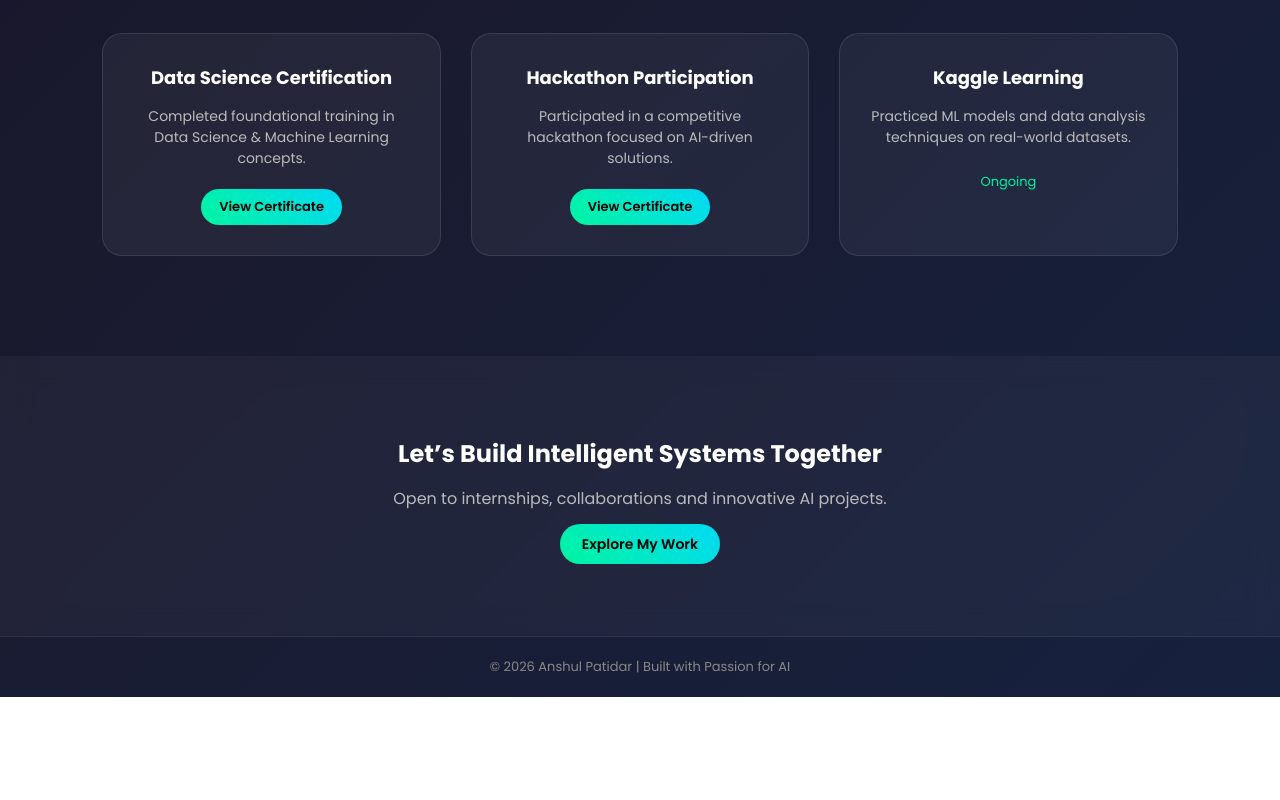
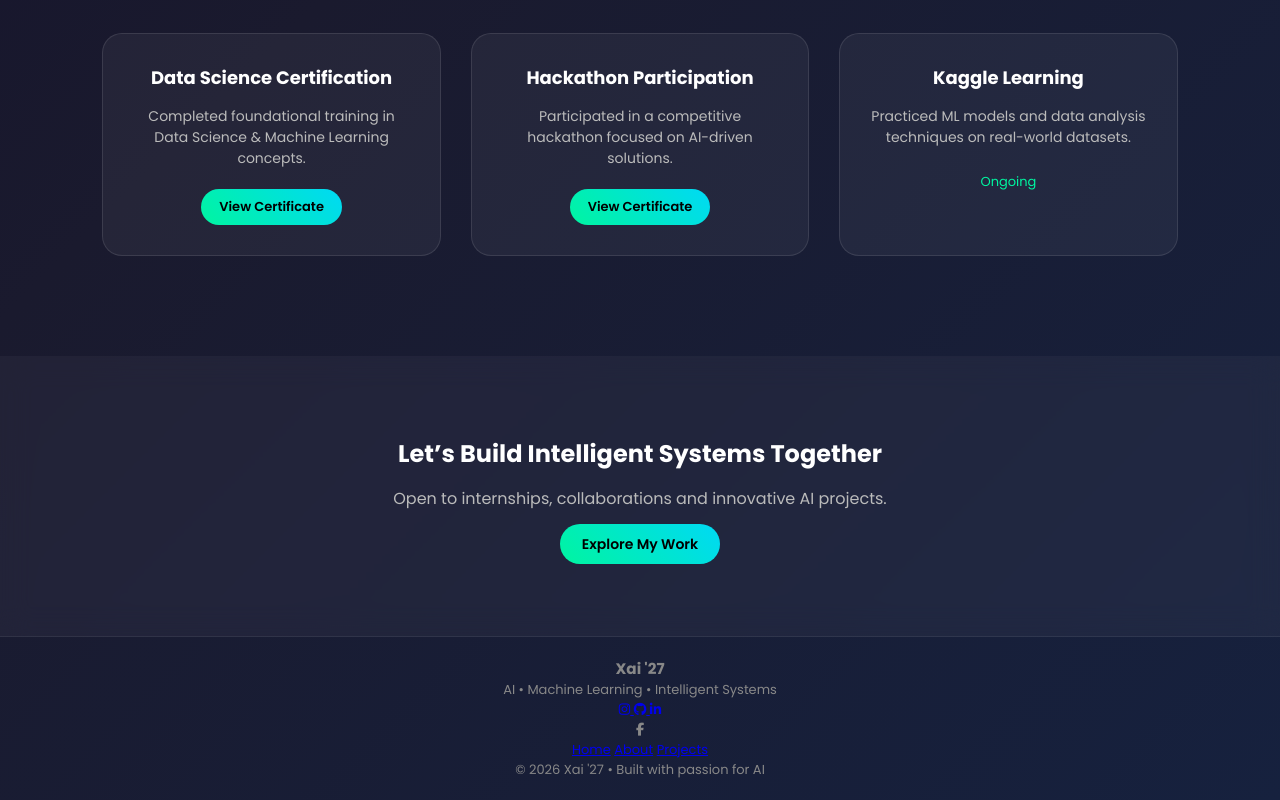
Before and after one commit to anshul-94/xai-27-portfolio, a plain HTML site: page index.html in a window 1280 px wide. Shown: the part 1432-2232 px from the top of the page. Before the commit the page ends 2129 px from the top, so only its background shows below. Drawn offline with Linux system fonts and the light colour scheme.

Commit message:
Add Font Awesome and update footer structure

```diff
--- a/index.html
+++ b/index.html
@@ -1,3 +1,4 @@
+
 <!DOCTYPE html>
 <html lang="en">
 <head>
@@ -6,6 +7,8 @@
 <title>Anshul Patidar | AI & Data Science Portfolio</title>
 <link rel="stylesheet" href="style.css">
 <link href="https://fonts.googleapis.com/css2?family=Poppins:wght@300;500;700;800&display=swap" rel="stylesheet">
+  <link rel="stylesheet" href="https://cdnjs.cloudflare.com/ajax/libs/font-awesome/6.5.1/css/all.min.css">
+
 </head>
 
 <body>
@@ -154,9 +157,53 @@
 
 
 
-<footer>
-  <p>© 2026 Anshul Patidar | Built with Passion for AI</p>
+<footer class="footer">
+  <div class="footer-container">
+
+    <div class="footer-brand">
+      <h3>Xai '27</h3>
+      <p>AI • Machine Learning • Intelligent Systems</p>
+<div class="social-icons">
+
+  <!-- Instagram -->
+  <a href="https://www.instagram.com/anshul_patidarr_?utm_source=qr&igsh=MjR6aXR3Z2Nqb2s1" target="_blank">
+    <i class="fab fa-instagram"></i>
+  </a>
+
+  <!-- GitHub -->
+  <a href="https://github.com/" target="_blank">
+    <i class="fab fa-github"></i>
+  </a>
+
+  <!-- LinkedIn -->
+  <a href="https://www.linkedin.com/in/anshul-patidar-5169b8328/" target="_blank">
+    <i class="fab fa-linkedin-in"></i>
+  </a>
+
+  <!-- Facebook (Dummy Demo) -->
+<div class="social-disabled">
+  <i class="fab fa-facebook-f"></i>
+</div>
+
+
+</div>
+
+    </div>
+
+    <div class="footer-links">
+      <a href="index.html">Home</a>
+      <a href="about.html">About</a>
+      <a href="projects.html">Projects</a>
+    </div>
+
+  </div>
+
+  <div class="footer-bottom">
+    © 2026 Xai '27 • Built with passion for AI
+  </div>
 </footer>
+
+
 
 </body>
 </html>
```
